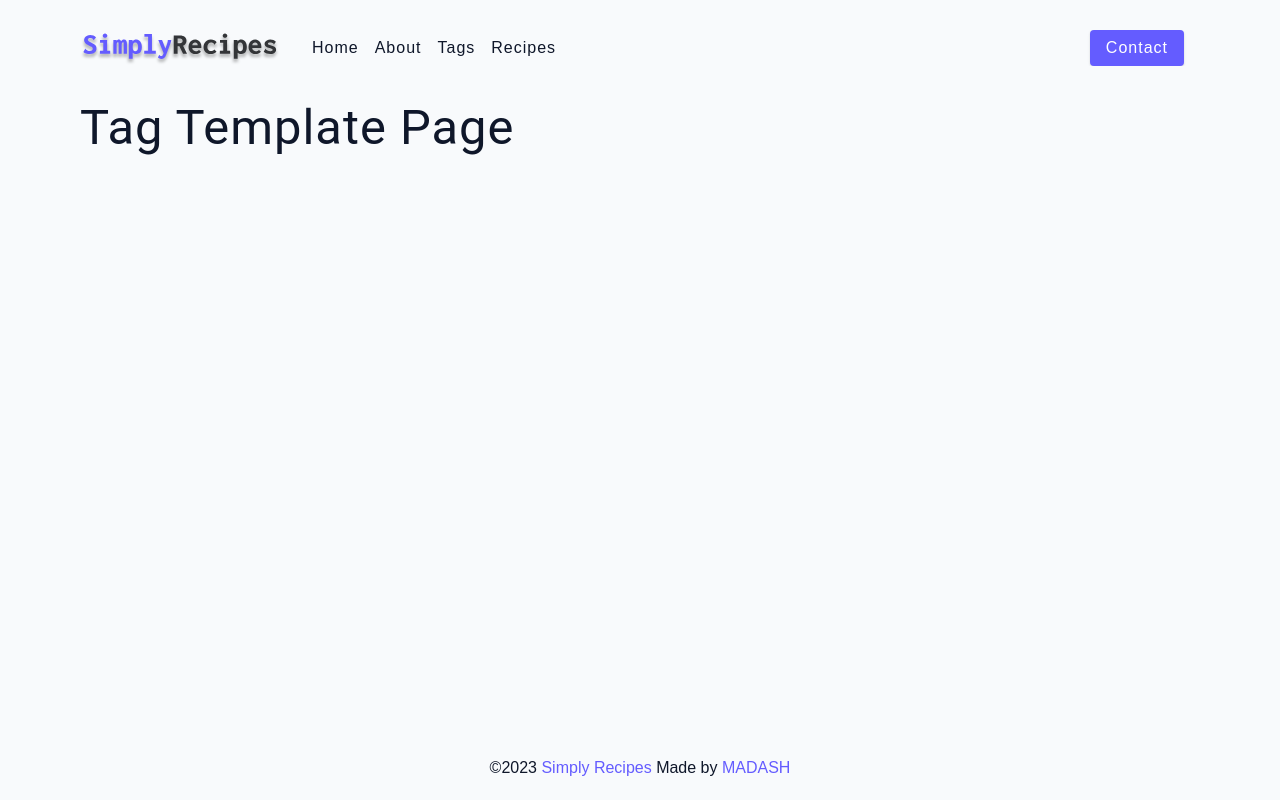
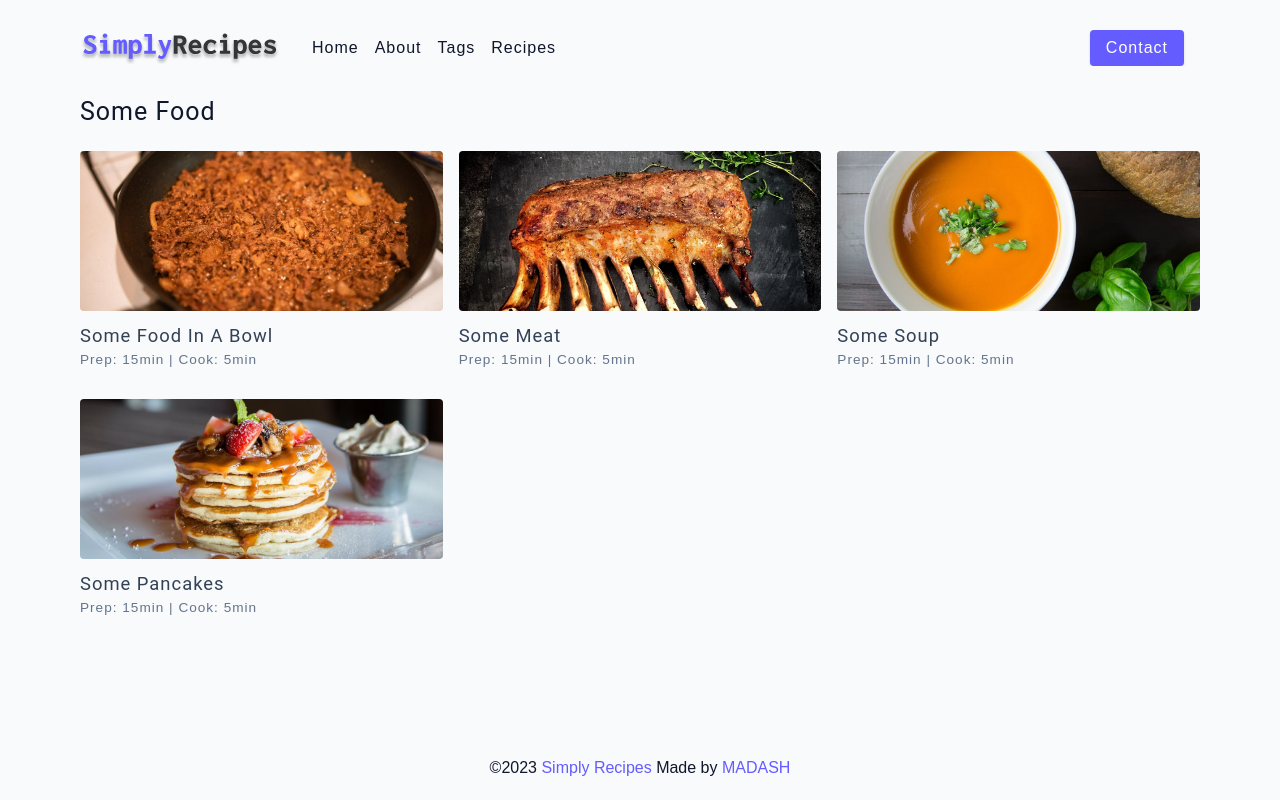
Before and after one commit to ashrafalmayah/simply-recipes, a plain HTML site: page tag-template.html in a window 1280 px wide. Drawn offline with Linux system fonts and the light colour scheme.

Commit message:
Making tags page

```diff
--- a/tag-template.html
+++ b/tag-template.html
@@ -45,7 +45,41 @@
     <!-- end of nav -->
     <!-- main -->
     <main class="page">
-      <h1>Tag template page</h1>
+      <div>
+        <h4>Some food</h4>
+        <!-- recipes list -->
+        <div class="recipes-list">
+          <!-- single recipe -->
+          <a href="single-recipe.html" class="recipe">
+            <img src="./assets/recipes/recipe-1.jpeg" alt="Food" class="img recipe-img">
+            <h5>some food in a bowl</h5>
+            <p>Prep: 15min | Cook: 5min </p>
+          </a>
+          <!-- end of single recipe -->
+          <!-- single recipe -->
+          <a href="single-recipe.html" class="recipe">
+            <img src="./assets/recipes/recipe-2.jpeg" alt="Food" class="img recipe-img">
+            <h5>some meat</h5>
+            <p>Prep: 15min | Cook: 5min </p>
+          </a>
+          <!-- end of single recipe -->
+          <!-- single recipe -->
+          <a href="single-recipe.html" class="recipe">
+            <img src="./assets/recipes/recipe-3.jpeg" alt="Food" class="img recipe-img">
+            <h5>some soup</h5>
+            <p>Prep: 15min | Cook: 5min </p>
+          </a>
+          <!-- end of single recipe -->
+          <!-- single recipe -->
+          <a href="single-recipe.html" class="recipe">
+            <img src="./assets/recipes/recipe-4.jpeg" alt="Food" class="img recipe-img">
+            <h5>some pancakes</h5>
+            <p>Prep: 15min | Cook: 5min </p>
+          </a>
+          <!-- end of single recipe -->
+        </div>
+        <!-- end of recipes list -->
+      </div>
     </main>
     <!-- end of main -->
     <!-- footer -->
```
